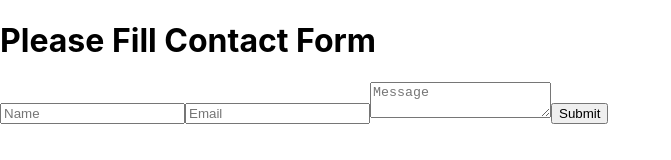
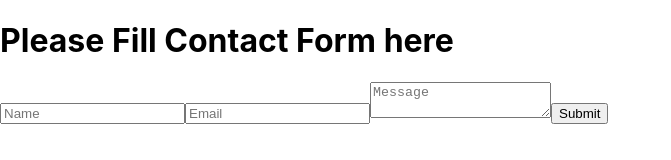
Before and after one commit to ajmalmnkl/ajmal-reactapp, a React (Create React App) app: page / in a window 1280 px wide. Shown: the top 160 px of the page, without its empty margins (0-671 px from the left). Built offline with nearby package versions, Linux system fonts and the light colour scheme.

Commit message:
Test Commit

```diff
--- a/src/App.js
+++ b/src/App.js
@@ -21,7 +21,7 @@ function App() {
 
     return (
         <div>
-            <h1>Please Fill Contact Form</h1>
+            <h1>Please Fill Contact Form here</h1>
             <form onSubmit={handleSubmit}>
                 <input name="name" placeholder="Name" onChange={handleChange} />
                 <input name="email" placeholder="Email" onChange={handleChange} />
```
